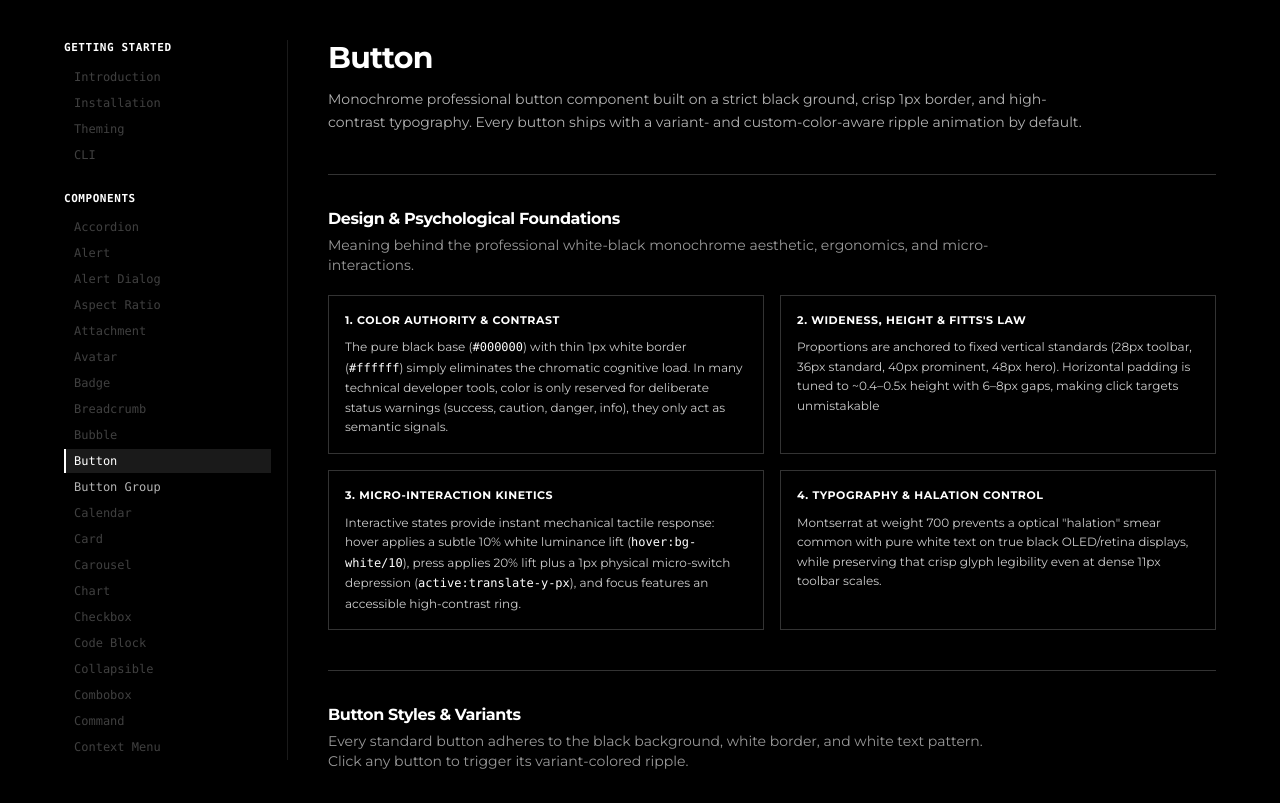
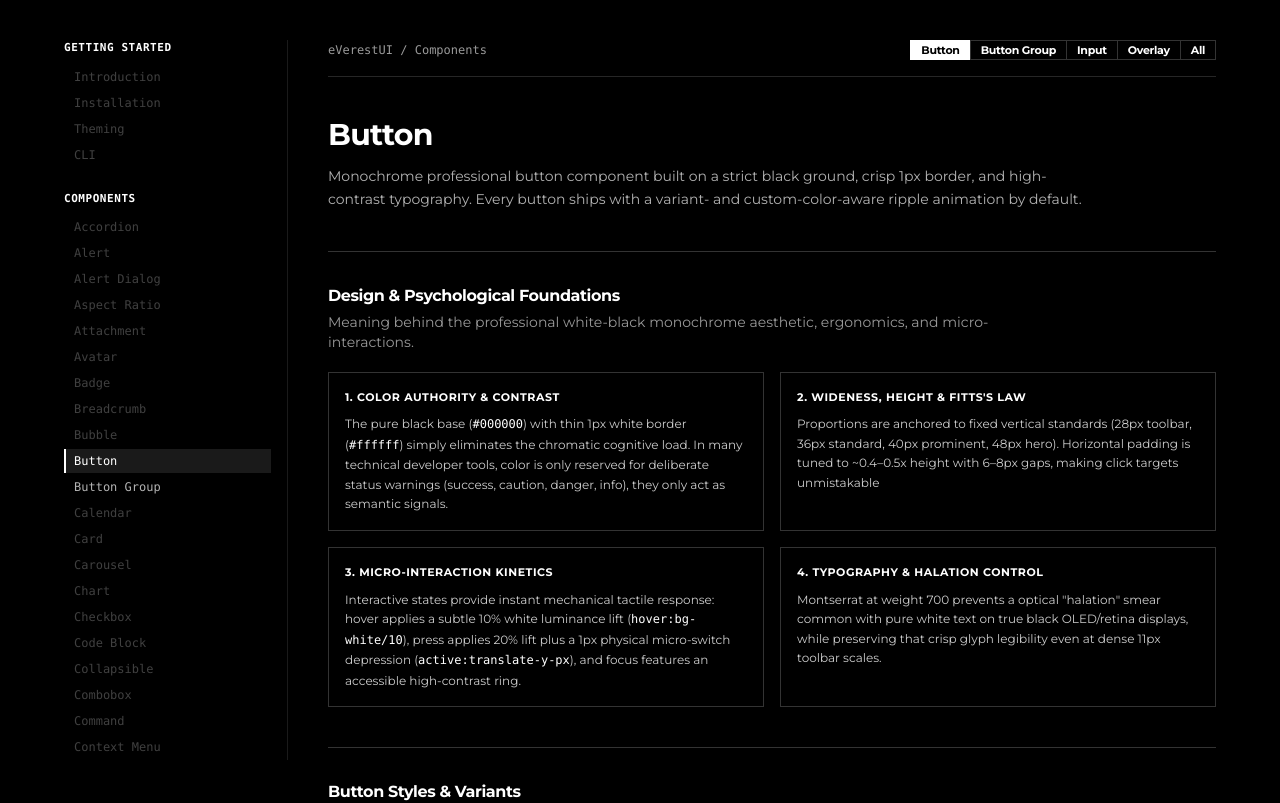
Before and after one commit to 3oFiz4/eVerestUI, a React (Vite) app: page / in a window 1280 px wide. Shown: the top 803 px of the page. Built offline with nearby package versions, Linux system fonts and the light colour scheme.

Commit message:
fix(docs): add persistent component switcher bar, hashchange listener, and All view

```diff
--- a/src/App.jsx
+++ b/src/App.jsx
@@ -1,4 +1,4 @@
-import { useState } from "react";
+import { useEffect, useState } from "react";
 import {
   LuArrowRight,
   LuDownload,
@@ -126,15 +126,18 @@ const EFFECT_NAMES = [
 
 /* --------------------------------------------------------------------- app */
 
+function resolveHashComponent() {
+  if (typeof window === "undefined") return "Button";
+  const h = window.location.hash.toLowerCase();
+  if (h === "#overlay") return "Overlay";
+  if (h === "#button-group" || h === "#buttongroup") return "Button Group";
+  if (h === "#input") return "Input";
+  if (h === "#all") return "All";
+  return "Button";
+}
+
 export default function App() {
-  const [activeComponent, setActiveComponent] = useState(() => {
-    if (typeof window === "undefined") return "Button";
-    const h = window.location.hash.toLowerCase();
-    if (h === "#overlay") return "Overlay";
-    if (h === "#button-group") return "Button Group";
-    if (h === "#input") return "Input";
-    return "Button";
-  });
+  const [activeComponent, setActiveComponent] = useState(resolveHashComponent);
   const [combo, setCombo] = useState({
     border: "snake",
     inner: "halftone",
@@ -145,22 +148,51 @@ export default function App() {
   // Read the live effect list straight off the registry so the docs cannot drift.
   const names = [...new Set(EFFECT_NAMES)];
 
+  useEffect(() => {
+    const onHash = () => setActiveComponent(resolveHashComponent());
+    window.addEventListener("hashchange", onHash);
+    return () => window.removeEventListener("hashchange", onHash);
+  }, []);
+
   const handleSelectComponent = (item) => {
     setActiveComponent(item);
-    window.history.replaceState(
-      null,
-      "",
-      `#${item.toLowerCase().replace(/\s+/g, "-")}`,
-    );
+    window.location.hash = `#${item.toLowerCase().replace(/\s+/g, "-")}`;
     window.scrollTo({ top: 0, behavior: "smooth" });
   };
+
+  const showButton = activeComponent === "Button" || activeComponent === "All";
+  const showButtonGroup =
+    activeComponent === "Button Group" || activeComponent === "All";
+  const showInput = activeComponent === "Input" || activeComponent === "All";
+  const showOverlay =
+    activeComponent === "Overlay" || activeComponent === "All";
 
   return (
     <main className="min-h-screen w-full bg-black px-6 py-10 text-white font-montserrat">
       <div className="mx-auto flex max-w-6xl gap-10">
         <Sidebar active={activeComponent} onSelect={handleSelectComponent} />
         <div className="min-w-0 flex-1 space-y-10">
-          {activeComponent === "Button" ? (
+          <div className="flex flex-wrap items-center justify-between gap-3 border-b border-white/15 pb-4">
+            <span className="font-mono text-xs text-white/60">
+              eVerestUI / Components
+            </span>
+            <ButtonGroup variant="monolithic">
+              {["Button", "Button Group", "Input", "Overlay", "All"].map(
+                (item) => (
+                  <Button
+                    key={item}
+                    size="sm"
+                    variant={activeComponent === item ? "default" : "outline"}
+                    onClick={() => handleSelectComponent(item)}
+                  >
+                    {item}
+                  </Button>
+                ),
+              )}
+            </ButtonGroup>
+          </div>
+
+          {showButton && (
             <>
               <header className="space-y-3">
                 <h1 className="text-3xl font-bold tracking-tight text-white">
@@ -493,7 +525,9 @@ export default function App() {
                 </div>
               </Section>
             </>
-          ) : activeComponent === "Button Group" ? (
+          )}
+
+          {showButtonGroup && (
             <>
               <header className="space-y-3">
                 <h1 className="text-3xl font-bold tracking-tight text-white">
@@ -836,7 +870,9 @@ export default function App() {
                 </div>
               </Section>
             </>
-          ) : activeComponent === "Input" ? (
+          )}
+
+          {showInput && (
             <>
               <header className="space-y-3">
                 <h1 className="text-3xl font-bold tracking-tight text-white">
@@ -1025,7 +1061,9 @@ export default function App() {
                 </div>
               </Section>
             </>
-          ) : (
+          )}
+
+          {showOverlay && (
             <>
               <header className="space-y-3">
                 <h1 className="text-3xl font-bold tracking-tight text-white">
--- a/src/components/Sidebar.jsx
+++ b/src/components/Sidebar.jsx
@@ -6,7 +6,7 @@ import { ACTIVE, LIVE_COMPONENTS, NAV_GROUPS } from "../docs/nav";
  */
 export function Sidebar({ active = ACTIVE, onSelect }) {
   return (
-    <nav className="sticky top-10 hidden h-[calc(100vh-5rem)] w-56 shrink-0 overflow-y-auto border-r border-white/10 pr-4 lg:block">
+    <nav className="sticky top-10 hidden h-[calc(100vh-5rem)] w-56 shrink-0 overflow-y-auto border-r border-white/10 pr-4 md:block">
       {NAV_GROUPS.map((group) => (
         <div key={group.title} className="mb-6">
           <h3 className="mb-2 font-mono text-[11px] font-bold uppercase tracking-wider text-white">
```
